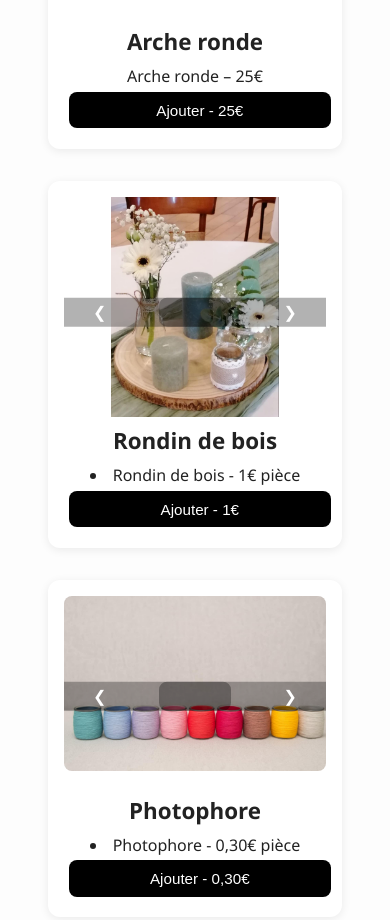
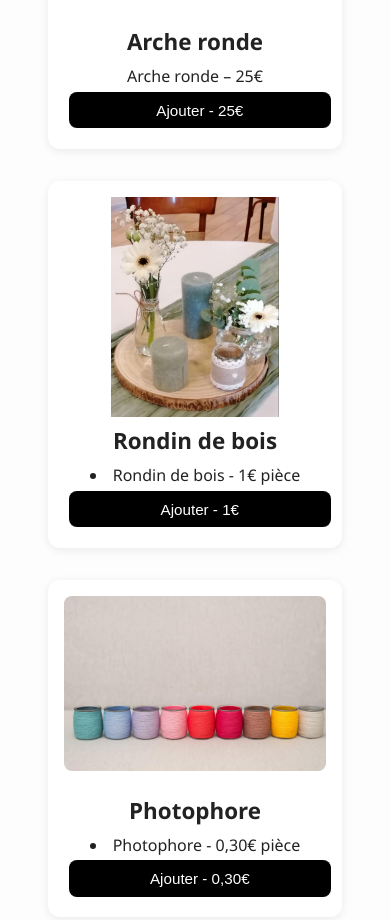
Before and after one commit to Lesasdelafete/Les-as-de-la-fete, a plain HTML site: page catalogue.html in a window 390 px wide. Shown: the part 4214-5134 px from the top of the page. Drawn offline with Linux system fonts and the light colour scheme.

Commit message:
Add files via upload

```diff
--- a/style.css
+++ b/style.css
@@ -479,10 +479,10 @@ footer {
   }
 
   .carousel-btn.prev {
-    left: -100px;
+    left: -1000px;
   }
 
   .carousel-btn.next {
-    right: -100px;
+    right: -1000px;
   }
 }
```
